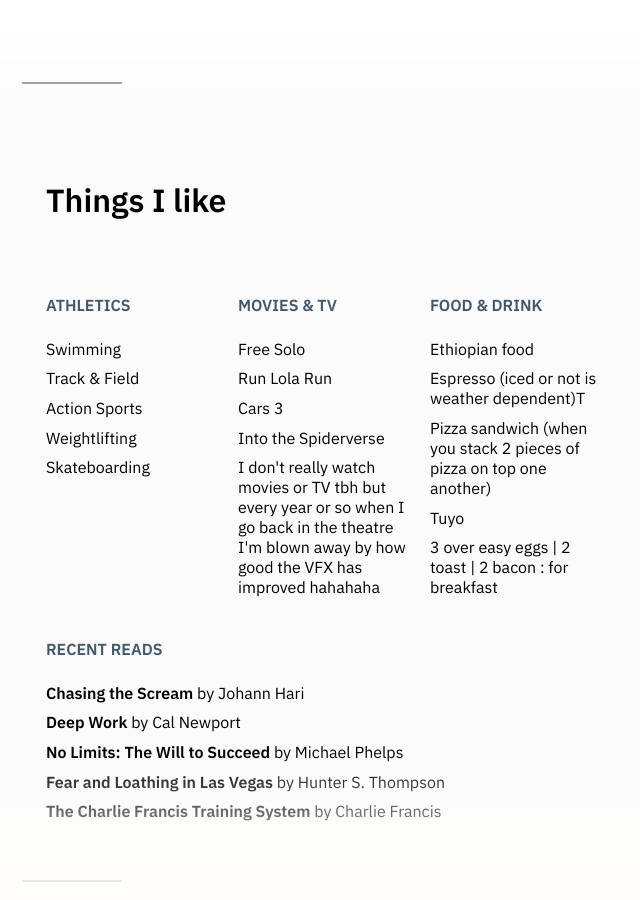
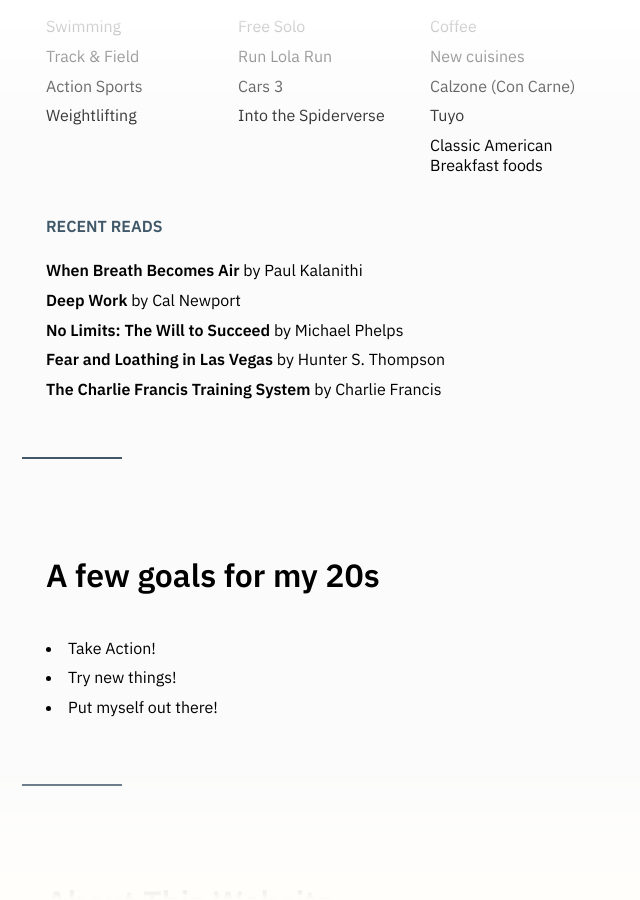
Before and after one commit to sammyj-me/sammyj-me.github.io, a Jekyll site: the page built from about/index.html, in a window 1280 px wide and 900 px high, scrolled down 1234 px. Shown: the whole window, without its empty margins (210-850 px from the left). Built offline with Jekyll 4.4.1, drawn with Linux system fonts in a browser that asks for light colours; some of the changed text lies outside the part shown.

Commit message:
Update
New photo, updated about page

```diff
--- a/about/index.html
+++ b/about/index.html
@@ -6,33 +6,10 @@
 <div id="gradient-bottom"></div>
 <div class="wide intro">
     <div class="">
-        <h1>A bit about <span class="blue">Sam</span> (me)</h1>
+        <h1>A bit about <span class="blue">Me</span></h1>
         <h2>
-            So my main hobby right now is about increasing accessibility to technologies as they relate to my other hobbies...
+
         </h2>
-
-        <h2><a href="mailto:sam.johnson6649@gmail.com"><strong>Ask me anything about engineering or send me your music/mixtape or whateva→</strong></a>.</h2>
-        <br>
-        <br>
-        <br>
-        <br>
-        <br>
-        <br>
-        <br>
-        <br>
-        <br>
-        <br>
-        <h2>But also...I like doing other things (see below)</h2>
-        <br>
-        <br>
-        <br>
-        <br>
-        <br>
-        <br>
-        <br>
-        <br>
-        <br>
-        <br>
     </div>
 </div>
 <div class="wide sep"></div>
@@ -59,7 +36,7 @@
                 <li>Track & Field</li>
                 <li>Action Sports</li>
                 <li>Weightlifting</li>
-                <li>Skateboarding</li>
+
             </ul>
         </div>
         <div class="quarter">
@@ -69,7 +46,6 @@
                 <li>Run Lola Run</li>
                 <li>Cars 3</li>
                 <li>Into the Spiderverse</li>
-                <li>I don't really watch movies or TV tbh but every year or so when I go back in the theatre I'm blown away by how good the VFX has improved hahahaha</li>
             </ul>
         </div>
         <!--
@@ -87,11 +63,11 @@
         <div class="quarter">
             <h4>Food &amp; Drink</h4>
             <ul>
-                <li>Ethiopian food</li>
-                <li>Espresso (iced or not is weather dependent)T</li>
-                <li>Pizza sandwich (when you stack 2 pieces of pizza on top one another)</li>
+                <li>Coffee</li>
+                <li>New cuisines</li>
+                <li>Calzone (Con Carne)</li>
                 <li>Tuyo</li>
-                <li>3 over easy eggs | 2 toast | 2 bacon : for breakfast</li>
+                <li>Classic American Breakfast foods</li>
             </ul>
         </div>
     </div>
@@ -100,7 +76,7 @@
             Recent Reads
         </h4>
         <ul>
-            <li><strong>Chasing the Scream </strong>by Johann Hari</li>
+            <li><strong>When Breath Becomes Air </strong>by Paul Kalanithi</li>
             <li><strong>Deep Work</strong> by Cal Newport</li>
             <li><strong>No Limits: The Will to Succeed</strong> by Michael Phelps</li>
             <li><strong>Fear and Loathing in Las Vegas</strong> by Hunter S. Thompson</li>
@@ -112,10 +88,12 @@
 <div class="wide">
     <h2>A few goals for my 20s</h2>
     <p>
-        <strong>Do stuff.</strong> Less talk, more brainstorm --> do stuff.
-        <p>I spend a lot of time in front of a screen and now I'm ready to touch some grass and talk to people about how much time I used to spend in front of a screen!</p>
-     <p>
-        <strong>Travel More.</strong> As one "do stuff", I plan to travel the world role playing as a 34 year old Elizabeth Gilbert.
+        <li>Take Action!</li>
+        <li>Try new things!</li>
+        <li>Put myself out there!</li>
+        <!-- <p>I spend a lot of time in front of a screen and now I'm ready to touch some grass and talk to people about how much time I used to spend in front of a screen!</p> -->
+    </p>
+        <!-- <strong>Travel More.</strong> As one "does stuff", I plan to travel the world role playing as a 34 year old Elizabeth Gilbert. -->
     <!--
     <p>
         <strong>Become better at putting myself out there.</strong> I have always struggled with talking about myself and my interests with other people, and this has led to a few
@@ -136,7 +114,7 @@
     <h2>About This Website</h2>
     <div class="cols">
         <div class="half">
-            <p>This site was forked by hand from a Github repo and combines HTML, CSS and Jekyll frameworks to render. It's hosted for free on <strong><a href="https://pages.github.com/" target="_blank">GitHub Pages</a></strong>
+            <p>This page combines HTML, CSS and Jekyll frameworks to render. It's hosted on <strong><a href="https://pages.github.com/" target="_blank">GitHub Pages</a></strong>
         </div>
         <!--
         <div class="half">
```
Also changed, not shown: _posts/2021-12-18-Continue_On_PC_YouTube.md (+2 -2 lines), media/python_image.png (added).
